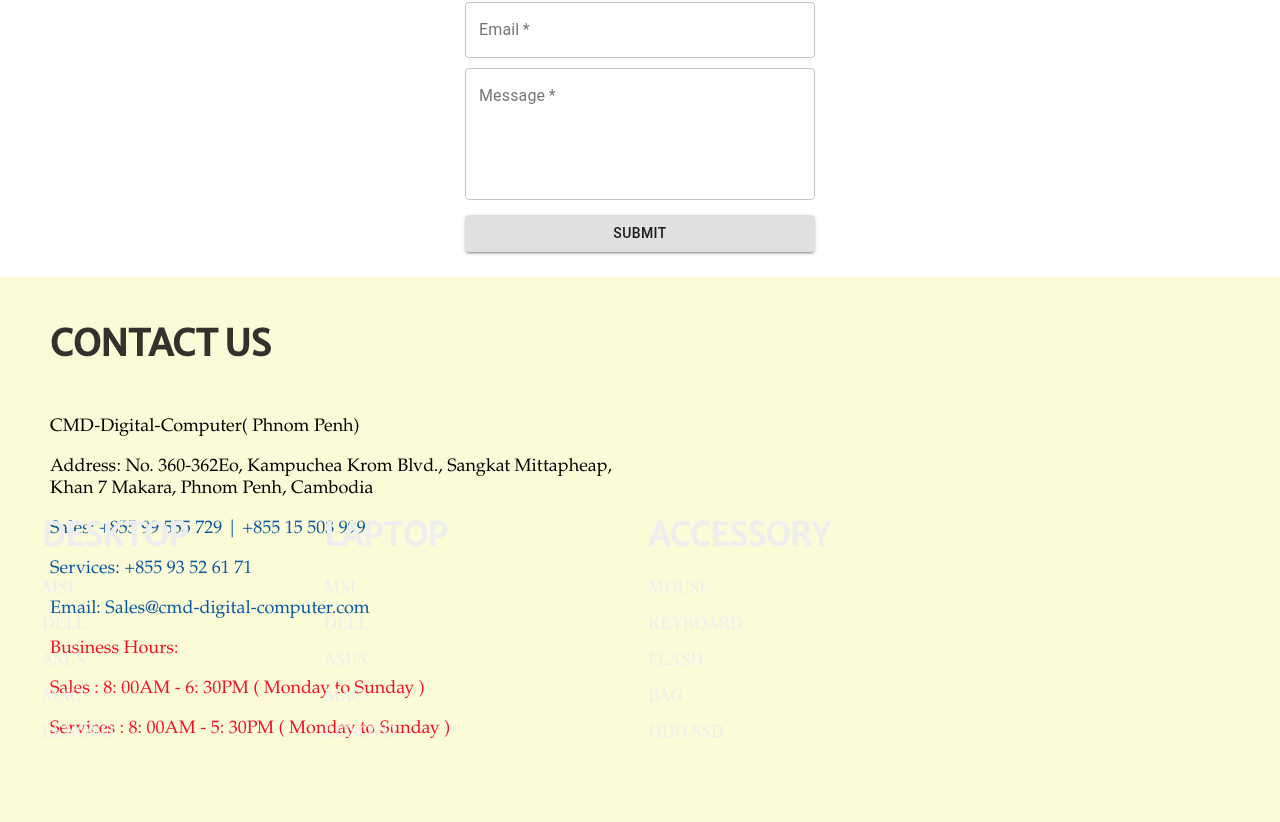
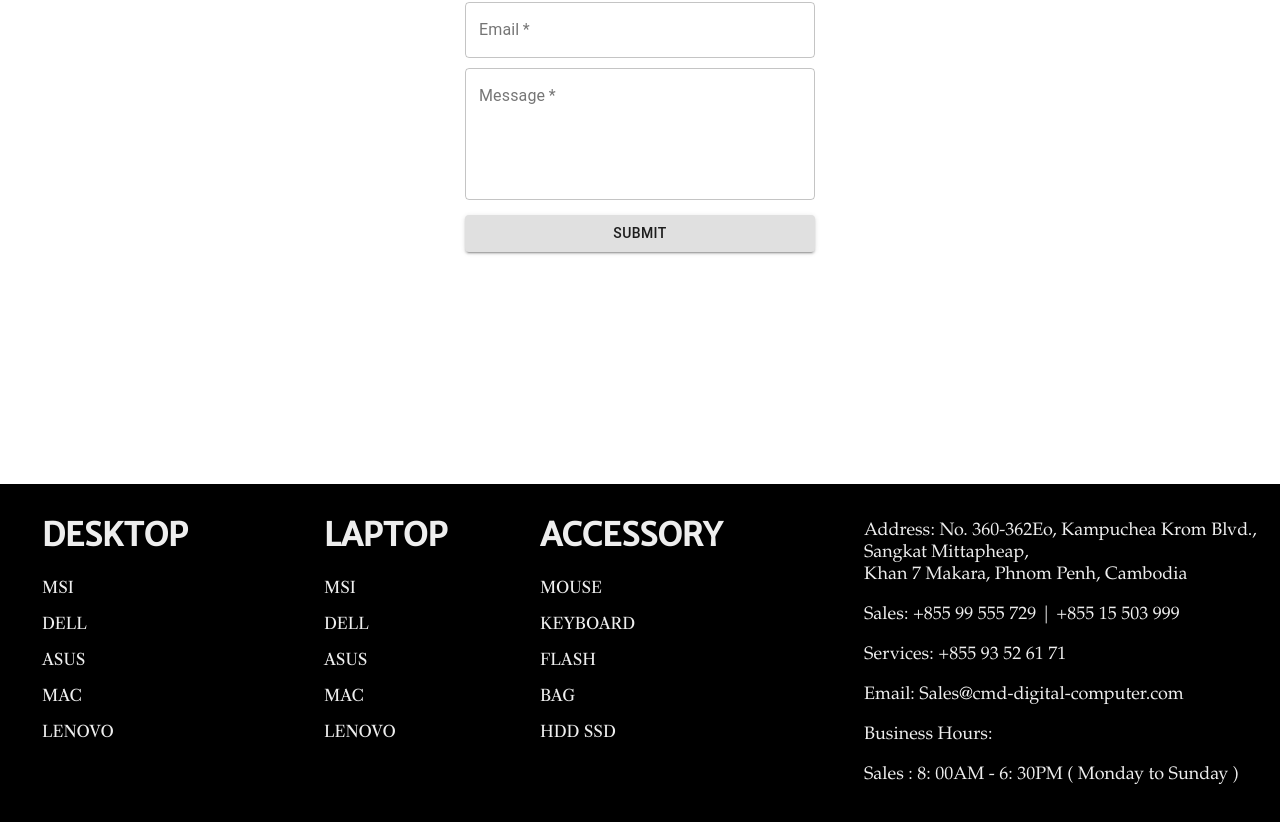
Before and after one commit to nhemchannry/CMD-Digital-Computer, a Next.js app: page /contact in a window 1280 px wide. Shown: the part 306-1128 px from the top of the page. Built offline with nearby package versions, Linux system fonts and the light colour scheme; a web font is replaced by a local one.

Commit message:
Update Footer

```diff
--- a/components/containers/footers.js
+++ b/components/containers/footers.js
@@ -2,6 +2,7 @@ import React from 'react';
 import { makeStyles } from '@material-ui/core/styles';
 import Paper from '@material-ui/core/Paper';
 import {Grid } from '@material-ui/core'
+import Link from 'next/link';
 const useStyles = makeStyles((theme) => ({
     root: {
         marginTop: 10,
@@ -11,6 +12,15 @@ const useStyles = makeStyles((theme) => ({
 
 
     },
+    header: {
+        fontFamily:'Book Antiqua',
+        fontSize:'18px',
+
+    },
+    alltext:{
+        paddingTop:'8px',
+    },
+
 
 }));
 
@@ -28,7 +38,7 @@ export default function Footers() {
                     <p>MAC</p>
                     <p>LENOVO</p>
                 </Grid>
-                <Grid item xs={12} sm={3}>
+                <Grid item xs={12} sm={2}>
                     <h1>LAPTOP</h1>
                     <p>MSI</p>
                     <p>DELL</p>
@@ -44,6 +54,25 @@ export default function Footers() {
                     <p>BAG</p>
                     <p>HDD SSD</p>
                 </Grid>
+                <Grid item xs={12} sm={4}>
+                                <div  className={ classes.header}>
+                            <div className={classes.alltext}>
+                                <p>Address: No. 360-362Eo, Kampuchea Krom Blvd.,
+                                Sangkat Mittapheap,<br/> Khan 7 Makara, Phnom Penh, Cambodia</p>
+                                <div className={ classes.numemail} >
+                                <p>Sales: +855 99 555 729 | +855 15 503 999</p>
+                                <p>Services: +855 93 52 61 71</p>
+                                <p>
+                                <Link href ="/email"> Email: Sales@cmd-digital-computer.com</Link></p>
+                                </div>
+
+                                <div className={classes.businesshours } >
+                                <p>Business Hours:</p>
+                                <p>Sales       : 8: 00AM - 6: 30PM ( Monday to Sunday )</p>
+                                </div>
+                            </div>
+                        </div>
+                </Grid>
 
             </Grid>
 
--- a/pages/contact.js
+++ b/pages/contact.js
@@ -59,7 +59,7 @@ export default function Contact(){
            <TextField name="message" required className="input" id="outlined-basic" label="Message" type="text" variant="outlined" multiline rows={5}/>
            <Button className={classes.btn} type="submit" variant="contained" color="primary ">Submit</Button>
            </form>
-           <ContactPage/>
+           {/* <ContactPage/> */}
         </div>
     )
 }
```
